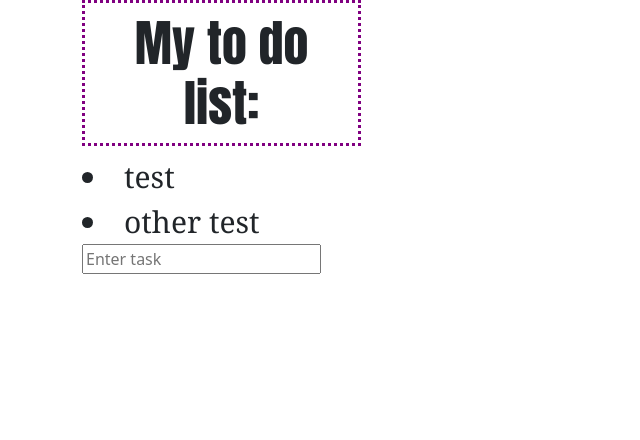
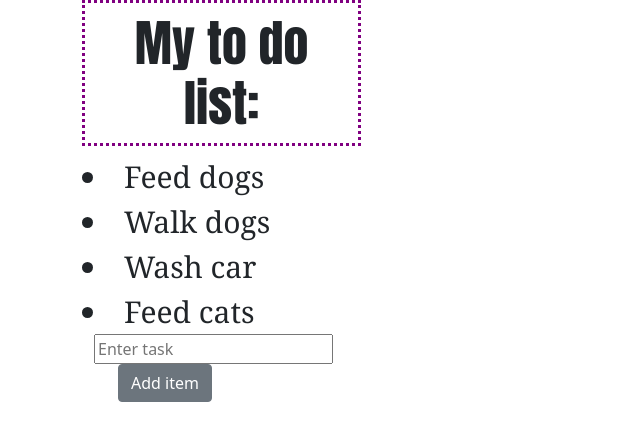
Before and after one commit to kmay426/todo, a React (Create React App) app: page / in a window 1280 px wide. Shown: the top 440 px of the page, without its empty margins (0-640 px from the left). Built offline with nearby package versions, Linux system fonts and the light colour scheme.

Commit message:
clear_input

```diff
--- a/src/App.js
+++ b/src/App.js
@@ -6,6 +6,7 @@ import FunctionalComp from './Components/FunctionalComp';
 import Home from './Components/Home';
 import ToDo from './Components/ToDo';
 import Form from './Components/Form';
+import Button from './Components/Button';
 
 function App() {
 
@@ -13,7 +14,6 @@ function App() {
     <div>
       <Home />
       <ToDo />
-      <Form />
      </div>
   );
 }
--- a/src/Components/Button.js
+++ b/src/Components/Button.js
@@ -1 +1,56 @@
 // add item button
+
+import React, { Component } from 'react'
+import 'bootstrap/dist/css/bootstrap.min.css';
+import Form from './Form';
+
+class Button extends Component {
+  constructor(props) {
+    super(props);
+    this.state = { submitted: false }
+    this.submit = this.submit.bind(this);
+
+  }
+
+  submit(event) {
+    if (this.props.value !== '') {
+      this.props.addItem(this.props.value)
+    }
+    this.setState({ submitted: true });
+    this.props.resetValue();
+  };
+
+  errorMessage() {
+    console.log(this.state.submitted)
+    if (this.props.value === '' && this.state.submitted === true) {
+      return (
+        <div>
+          Please add text.
+        </div>
+      );
+    }
+  }
+
+  render() {
+    console.log(this.props.value)
+    return (
+      <div
+        className='container'>
+        <button
+          type='button'
+          class='btn btn-secondary'
+          onClick={this.submit}
+        >
+          Add item
+        </button>
+        {this.errorMessage()}
+      </div>
+    )
+  }
+}
+
+export default Button;
+
+// input clear on submit
+// fix error message
+// error message is its own component/use props for when it should/shouldn't display
--- a/src/Components/Form.js
+++ b/src/Components/Form.js
@@ -1,28 +1,43 @@
 // enter task form component
 
 import React, { Component } from 'react'
-
+import Button from './Button';
 class Form extends Component {
   constructor(props) {
     super(props);
     this.handleChange = this.handleChange.bind(this);
-    this.state = { value: ''}
+    this.resetValue = this.resetValue.bind(this);
+    this.state = { value: '' }
   }
 
   handleChange(event) {
     this.setState({ value: event.target.value });
   }
 
+  resetValue() {
+    console.log('reset')
+    this.setState({value: ''});
+   }
+
+
   render() {
+    console.log(this.state.value)
     return (
       <div className='container'>
-        <input
+        <input            // input clear on submit
           type='text'
           placeholder='Enter task'
-        value= {this.state.value}
+          value={this.state.value}
           onChange={this.handleChange}
         >
         </input>
+        <div className='container'>
+          <Button
+            addItem={this.props.addItem}
+            value={this.state.value}
+            resetValue={this.resetValue}
+          />
+        </div>
       </div>
     )
   }
--- a/src/Components/Tasks.js
+++ b/src/Components/Tasks.js
@@ -6,7 +6,7 @@ import 'bootstrap/dist/css/bootstrap.min.css';
 class Tasks extends Component {
 	constructor(props) {
 		super(props);
-		this.state = { toDo: ['feed dogs ', 'feed cats ', 'walk dogs '], value: '', submitted: false };
+		this.state = { toDo: ['Feed dogs ', 'Feed cats ', 'Walk dogs '], value: '', submitted: false };
 		this.submit = this.submit.bind(this);
 		this.handleChange = this.handleChange.bind(this);
 	}
--- a/src/Components/ToDo.js
+++ b/src/Components/ToDo.js
@@ -2,21 +2,34 @@
 
 import React, { Component } from 'react';
 import './ToDo.css';
+import Button from './Button';
+import Form from './Form';
 class ToDo extends Component {
   constructor(props) {
     super(props);
-    this.state = { tasks: ['test', 'other test']}
+    this.addItem = this.addItem.bind(this);
+    this.state = { tasks: ['Feed dogs', 'Walk dogs', 'Wash car', 'Feed cats'] }
   }
+
+addItem(item) {
+  this.setState({tasks: this.state.tasks.concat(item)})
+}
+
   render() {
 
     const newTask = this.state.tasks.map((tasks) => <li>{tasks}</li>);
 
     return (
-      <div className='container'>
+      <div
+        className='container'>
         {newTask}
+        <Form
+        addItem={this.addItem}/>
       </div>
     );
   }
 }
 
 export default ToDo;
+
+// tasks should be own component taking prop of each task item
```
Lines whose indentation alone changed are shown as unchanged.
